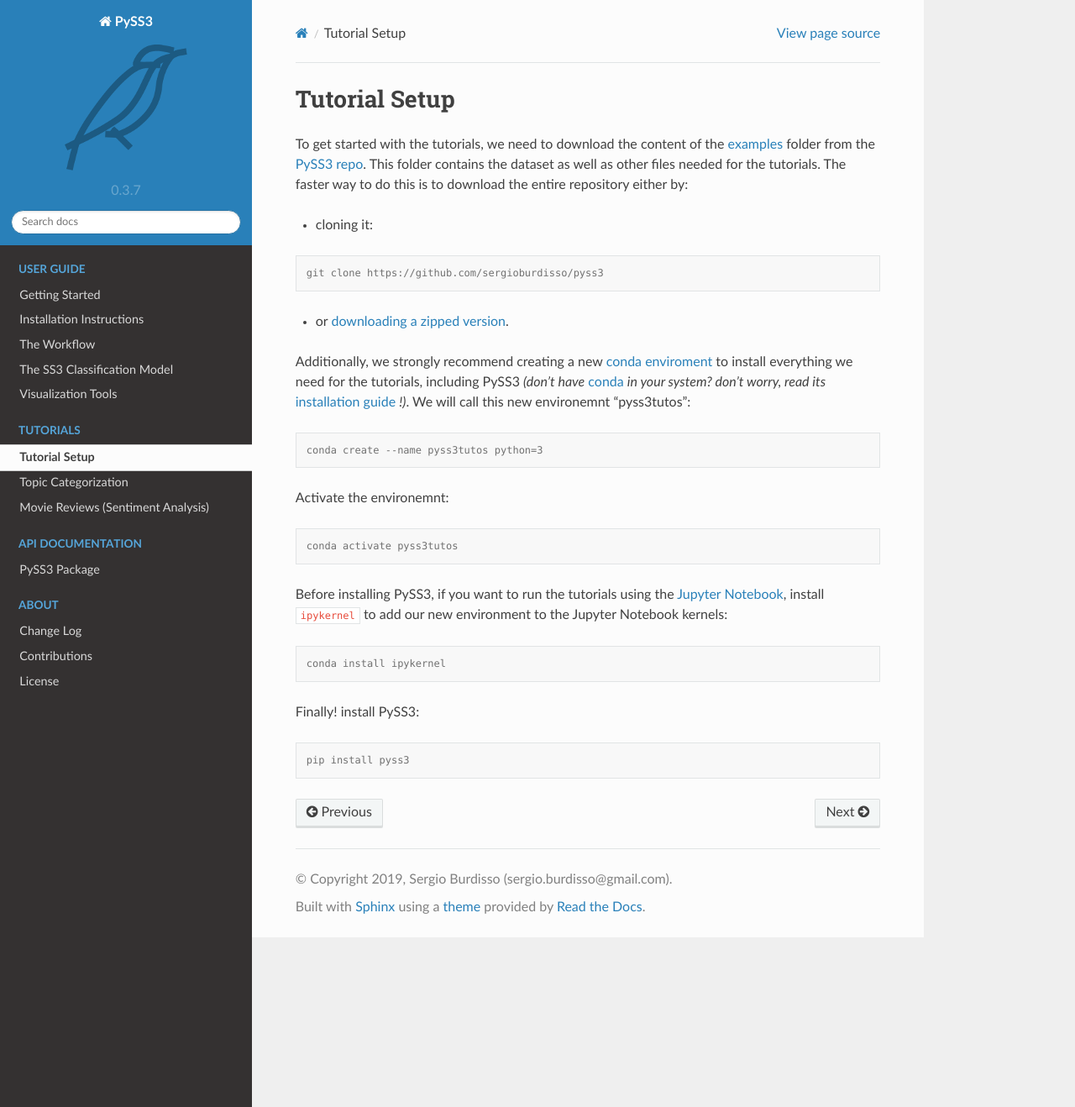
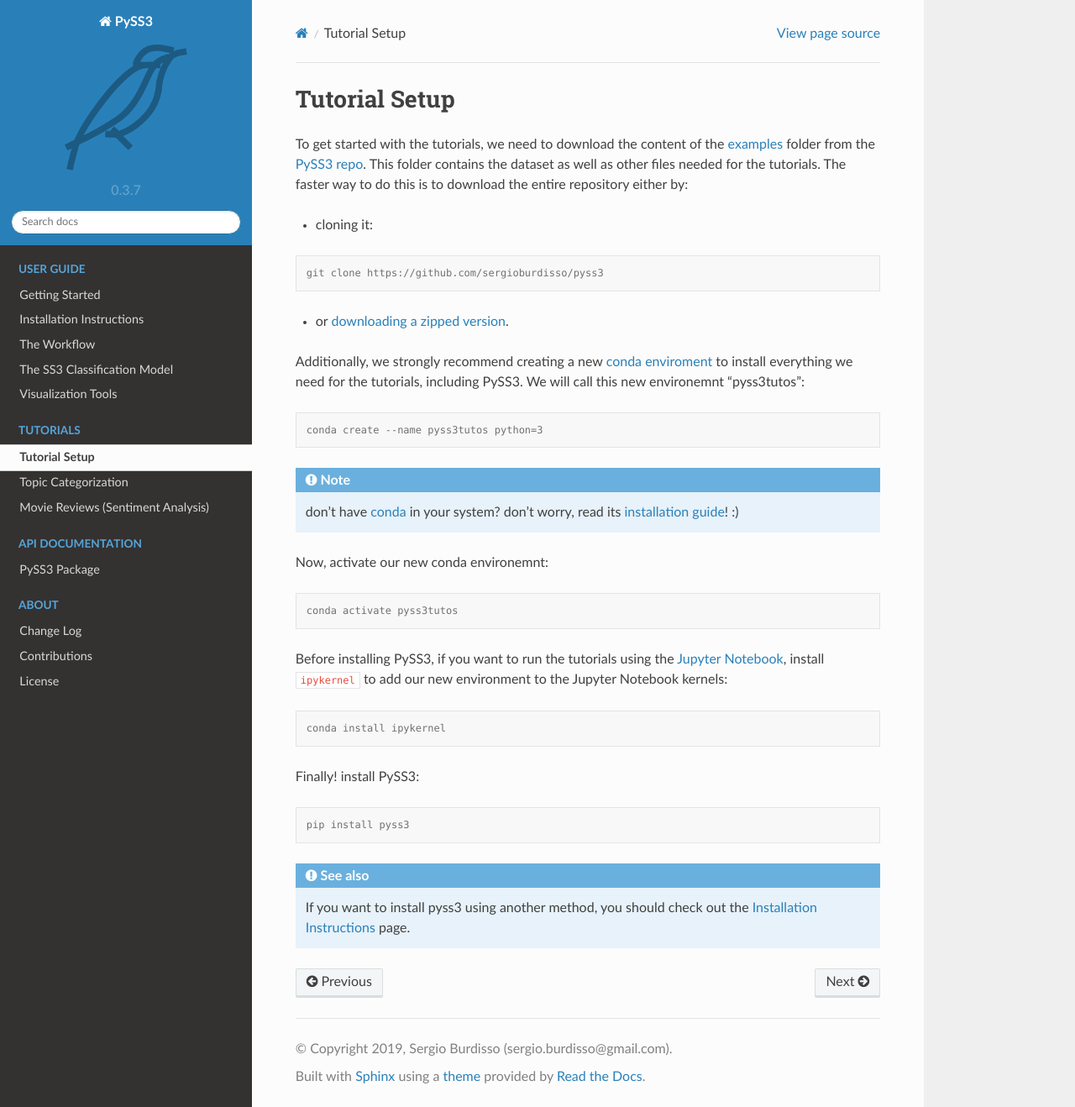
Before and after one commit to sergioburdisso/pyss3, a Sphinx documentation site: the page built from docs/tutorials/setup.rst, in a window 1280 px wide and 1318 px high. Shown: the whole window at 84% size. Built offline with Sphinx 7.4.7 and the Read the Docs theme 2.0.0, drawn with Linux system fonts in a browser that asks for light colours; formulas are drawn with MathJax 3.

```diff
--- a/docs/index.rst
+++ b/docs/index.rst
@@ -123,6 +123,12 @@ Categorization" <_static/ss3_model_evaluation[topic_categorization_3grams].html>
 both evaluation plots were obtained following the :ref:`tutorials`.
 
 
+Want to give PySS3 a try?
+=========================
+
+Just go to the :ref:`getting-started` page :D
+
+----
 
 Further Readings
 ================
--- a/docs/tutorials/movie-review.rst
+++ b/docs/tutorials/movie-review.rst
@@ -4,7 +4,7 @@
 Movie Reviews (Sentiment Analysis)
 **********************************
 
-In this tutorial we will develop an SS3 classifier for sentiment analysis on movie reviews. We will work with a dataset called `"Large Movie Review Dataset v1.0" <https://ai.stanford.edu/~amaas/data/sentiment/>`__ (introduced in `"Learning Word Vectors for Sentiment Analysis" <https://ai.stanford.edu/~ang/papers/acl11-WordVectorsSentimentAnalysis.pdf>`__) to train our model. This dataset contains 50,000 reviews split evenly into 25k train and 25k test sets. However, since this is just a tutorial, and to speed up the whole process, we will use only a subset of it with 10K documents for training (5k pos and 5k neg) and 1k for testing (500 pos and 500 neg), and yet, as readers will experience, the final model will work remarkable well.
+In this tutorial we will develop an :ref:`SS3 classifier <ss3-classifier>` for sentiment analysis on movie reviews. We will work with a dataset called `"Large Movie Review Dataset v1.0" <https://ai.stanford.edu/~amaas/data/sentiment/>`__ (introduced in `"Learning Word Vectors for Sentiment Analysis" <https://ai.stanford.edu/~ang/papers/acl11-WordVectorsSentimentAnalysis.pdf>`__) to train our model. This dataset contains 50,000 reviews split evenly into 25k train and 25k test sets. However, since this is just a tutorial, and to speed up the whole process, we will use only a subset of it with 10K documents for training (5k pos and 5k neg) and 1k for testing (500 pos and 500 neg), and yet, as readers will experience, the final model will work remarkable well.
 
 Before we begin, go to :ref:`tutorial-setup` and make sure you have everything we need.
 
@@ -37,9 +37,11 @@ Now, if you have Jupyter Notebook installed, lunch it and and run the "movie_rev
 If you don't have Jupyter Notebook installed, you can either:
 
 * Create an empty python file (.py) inside the "examples" folder and complete it step-by-step following the html version of the notebook available :ref:`here <movie-reviews-notebook>`.
+
 .. note:: the "examples" folder includes a file called "movie_review.py" which already contains all the needed code.
 
 * Or, try out the interactive online version of the notebook `here <https://mybinder.org/v2/gh/sergioburdisso/pyss3/master?filepath=examples/movie_review.ipynb>`__.
+
 .. warning:: keep in mind that, by using this online notebook, you won't be able to manually (and visually) test your model through the interactive "live test" tool.
 
 
--- a/docs/tutorials/setup.rst
+++ b/docs/tutorials/setup.rst
@@ -14,13 +14,15 @@ To get started with the tutorials, we need to download the content of the `examp
 - or `downloading a zipped version <https://github.com/sergioburdisso/pyss3/archive/master.zip>`__.
 
 
-Additionally, we strongly recommend creating a new `conda enviroment <https://docs.conda.io/projects/conda/en/latest/user-guide/concepts/environments.html>`__ to install everything we need for the tutorials, including PySS3 *(don't have* `conda <https://docs.conda.io/projects/conda/en/latest/>`__ *in your system? don't worry, read its* `installation guide <https://docs.conda.io/projects/conda/en/latest/user-guide/install/index.html>`__ *!)*. We will call this new environemnt "pyss3tutos":
+Additionally, we strongly recommend creating a new `conda enviroment <https://docs.conda.io/projects/conda/en/latest/user-guide/concepts/environments.html>`__ to install everything we need for the tutorials, including PySS3. We will call this new environemnt "pyss3tutos":
 
 .. code:: console
 
     conda create --name pyss3tutos python=3
 
-Activate the environemnt:
+.. note:: don't have `conda <https://docs.conda.io/projects/conda/en/latest/>`__ in your system? don't worry, read its `installation guide <https://docs.conda.io/projects/conda/en/latest/user-guide/install/index.html>`__! :)
+
+Now, activate our new conda environemnt:
 
 .. code:: console
 
@@ -37,3 +39,5 @@ Finally! install PySS3:
 .. code:: console
 
     pip install pyss3
+
+.. seealso:: If you want to install pyss3 using another method, you should check out the :ref:`installation` page.
--- a/docs/tutorials/topic-categorization.rst
+++ b/docs/tutorials/topic-categorization.rst
@@ -4,7 +4,7 @@
 Topic Categorization
 ********************
 
-In this tutorial we will develop an SS3 classifier for topic categorization. We will work with a special dataset that we have created for this tutorial to train our model. This dataset was created collecting tweets with hashtags related to these 8 different categories: *"art&photography", "beauty&fashion", "business&finance", "food", "health", "music", "science&technology" and "sports"*. The dataset contains around 29k tweets for training on each category and only 100 tweets for testing on each one. Additionally, instead of having a folder for each category, training and test folder have a single .txt file for each category containing a tweet on each line.
+In this tutorial we will develop an :ref:`SS3 classifier <ss3-classifier>` for topic categorization. We will work with a special dataset that we have created for this tutorial to train our model. This dataset was created collecting tweets with hashtags related to these 8 different categories: *"art&photography", "beauty&fashion", "business&finance", "food", "health", "music", "science&technology" and "sports"*. The dataset contains around 29k tweets for training on each category and only 100 tweets for testing on each one. Additionally, instead of having a folder for each category, training and test folder have a single .txt file for each category containing a tweet on each line.
 Finally, there's an extra folder, called "live_test", with 9 test documents that we will use to visually check that our model has learned properly. So, basically the dataset is structured like this:
 
 .. code:: console
@@ -73,9 +73,11 @@ Now, if you have Jupyter Notebook installed, lunch it and and run the "topic_cat
 If you don't have Jupyter Notebook installed, you can either:
 
 * Create an empty python file (.py) inside the "examples" folder and complete it step-by-step following the html version of the notebook available :ref:`here <topic_categorization-notebook>`.
+
 .. note:: the "examples" folder includes a file called "topic_categorization.py" which already contains all the needed code.
 
 * Or, try out the interactive online version of the notebook `here <https://mybinder.org/v2/gh/sergioburdisso/pyss3/master?filepath=examples/topic_categorization.ipynb>`__.
+
 .. warning:: keep in mind that, by using this online notebook, you won't be able to manually (and visually) test your model through the interactive "live test" tool.
 
 
```
Also changed, not shown: README.md (+7 -0 lines), docs/user_guide/ss3-classifier.rst (+3 -4 lines), docs/user_guide/visualizations.rst (+18 -2 lines).
